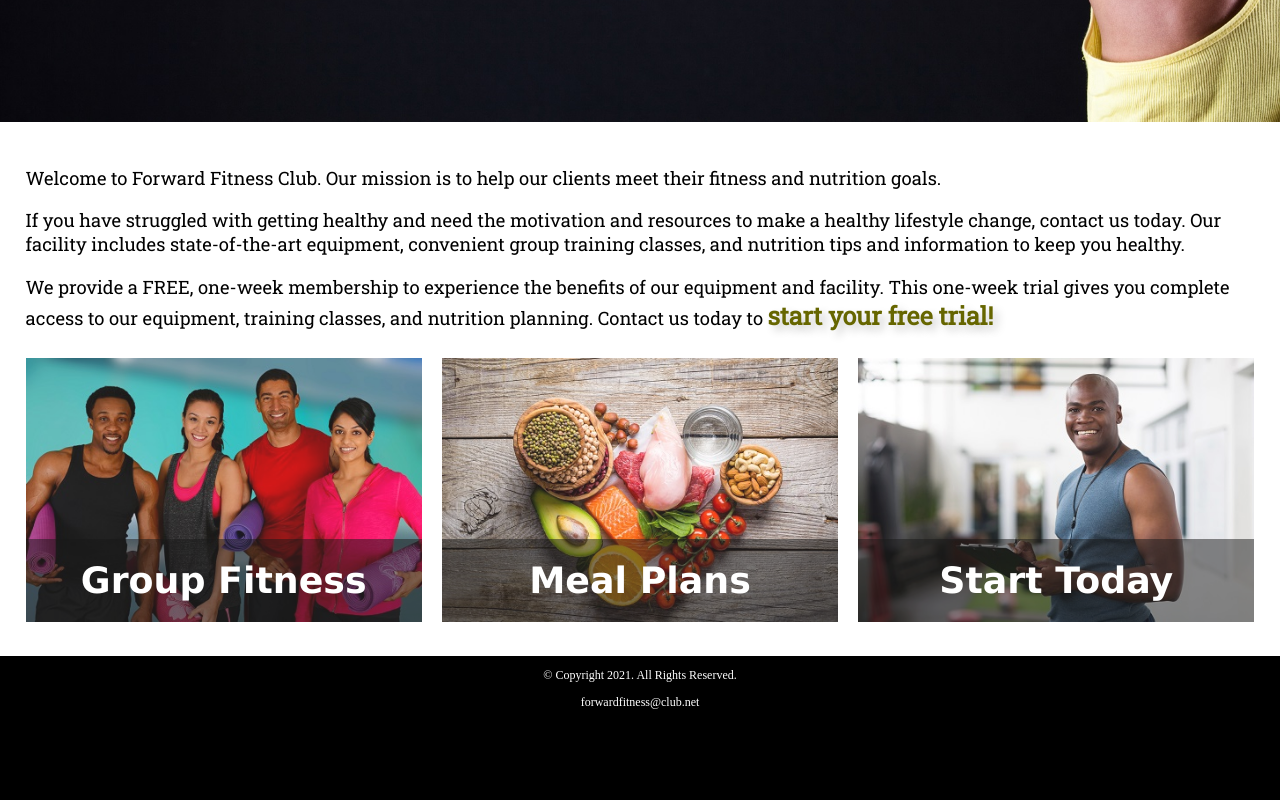
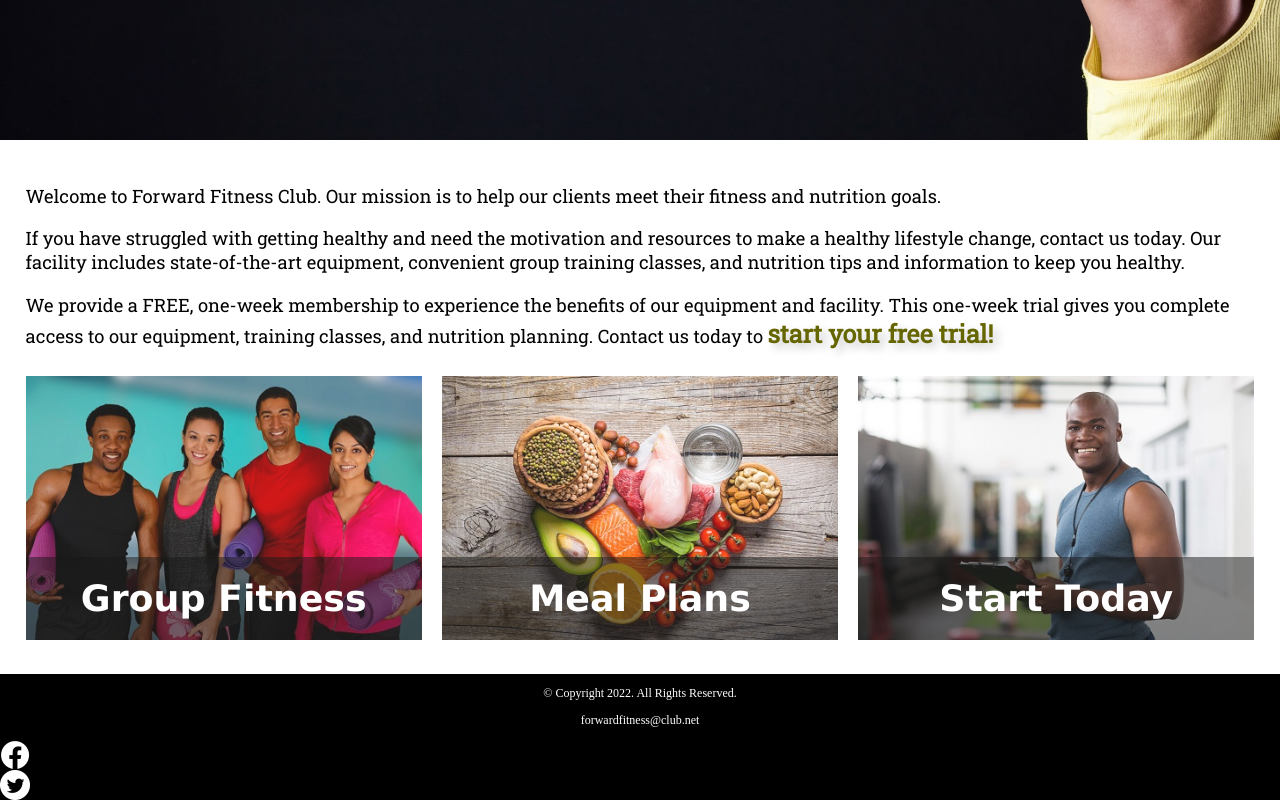
Before and after one commit to 334Fa22/ch11notes-makaylapolak, a plain HTML site: page index.html in a window 1280 px wide. Shown: the part 633-1433 px from the top of the page. Before the commit the page ends 1355 px from the top, so only its background shows below. Drawn offline with Linux system fonts and the light colour scheme; a web font is replaced by a local one.

Commit message:
Finished Ch11Notes

```diff
--- a/index.html
+++ b/index.html
@@ -3,10 +3,11 @@
 <html lang="en">
 
 <head>
-	<title>Forward Fitness Club</title>
+	<title>Complete Fitness - Free Trail | Forward Fitness Club</title>
 	<meta charset="utf-8">
 	<link rel="stylesheet" href="css/styles.css">
 	<meta name="viewport" content="width=device-width, initial-scale=1.0">
+	<meta name="description" content="The Forward Fitness Club is an elite fitness center dedicated to helping clients acieve their fitness and nutrition goals.">
 	<link href="https://fonts.googleapis.com/css?family=Francois+One|Roboto+Slab&display=swap" rel="stylesheet">
 	<link rel="shortcut icon" href="images/favicon.ico">
 	<link rel="icon" type="image/png" sizes="32x32" href="images/favicon-32.png">
@@ -16,8 +17,10 @@
 
 <body>
 
+	<!--Skip to Content Link -->
+	<a class="skip" href="#content"> Skip to Content </a>
+
 	<div id="container">
-
 		<!--Mobile Nav -->
 		<nav class="mobile-nav">
 			<div id="menu-links">
@@ -54,16 +57,14 @@
 		</div>
 
 		<!-- Use the main area to add the main content of the webpage -->
-		<main>
+		<main id="content">
 
 			<div class="mobile">
 
 				<p>Welcome to Forward Fitness Club. Our mission is to help our clients meet their fitness and nutrition goals.</p>
-
 				<h3>FREE One-Week Trial Membership!</h3>
 				<p>Call Us Today to Get Started</p>
 				<p class="tel-link"><a href="tel:8145559608">(814) 555-9608</a></p>
-
 				<h4>Fitness Club Hours:</h4>
 				<ul class="hours">
 					<li>Mon - Thu: 6:00am - 6:00pm</li>
@@ -77,11 +78,9 @@
 			<div class="tablet-desktop">
 
 				<p>Welcome to Forward Fitness Club. Our mission is to help our clients meet their fitness and nutrition goals.</p>
-
 				<p>If you have struggled with getting healthy and need the motivation and resources to make a healthy lifestyle change, contact us today. Our facility includes state-of-the-art equipment, convenient group training classes, and nutrition
 					tips
 					and information to keep you healthy.</p>
-
 				<p>We provide a FREE, one-week membership to experience the benefits of our equipment and facility. This one-week trial gives you complete access to our equipment, training classes, and nutrition planning. Contact us today to <span
 						class="action">start your free trial!</span></p>
 
@@ -110,8 +109,17 @@
 
 		<!-- Use the footer area to add webpage footer content -->
 		<footer>
-			<p>&copy; Copyright 2021. All Rights Reserved.</p>
-			<p><a href="mailto:forwardfitness@club.net">forwardfitness@club.net</a></p>
+
+			<div class="copyright">
+				<p>&copy; Copyright 2022. All Rights Reserved.</p>
+				<p><a href="mailto:forwardfitness@club.net">forwardfitness@club.net</a></p>
+			</div>
+
+			<div class="social">
+				<a href="https://www.facebook.com/fwdfitclub" target="_blank"><img src="images/facebook-logo.png" alt="black and white Facebook logo"></a>
+				<a href="https://twitter.com/fwdfitclub" target"_blank"><img src="images/twitter-logo.png" alt="black and white Twitter logo"></a>
+			</div>
+
 		</footer>
 
 	</div>
```
Also changed, not shown: classes.html (+11 -2 lines), contact.html (+11 -2 lines), nutrition.html (+11 -2 lines).
